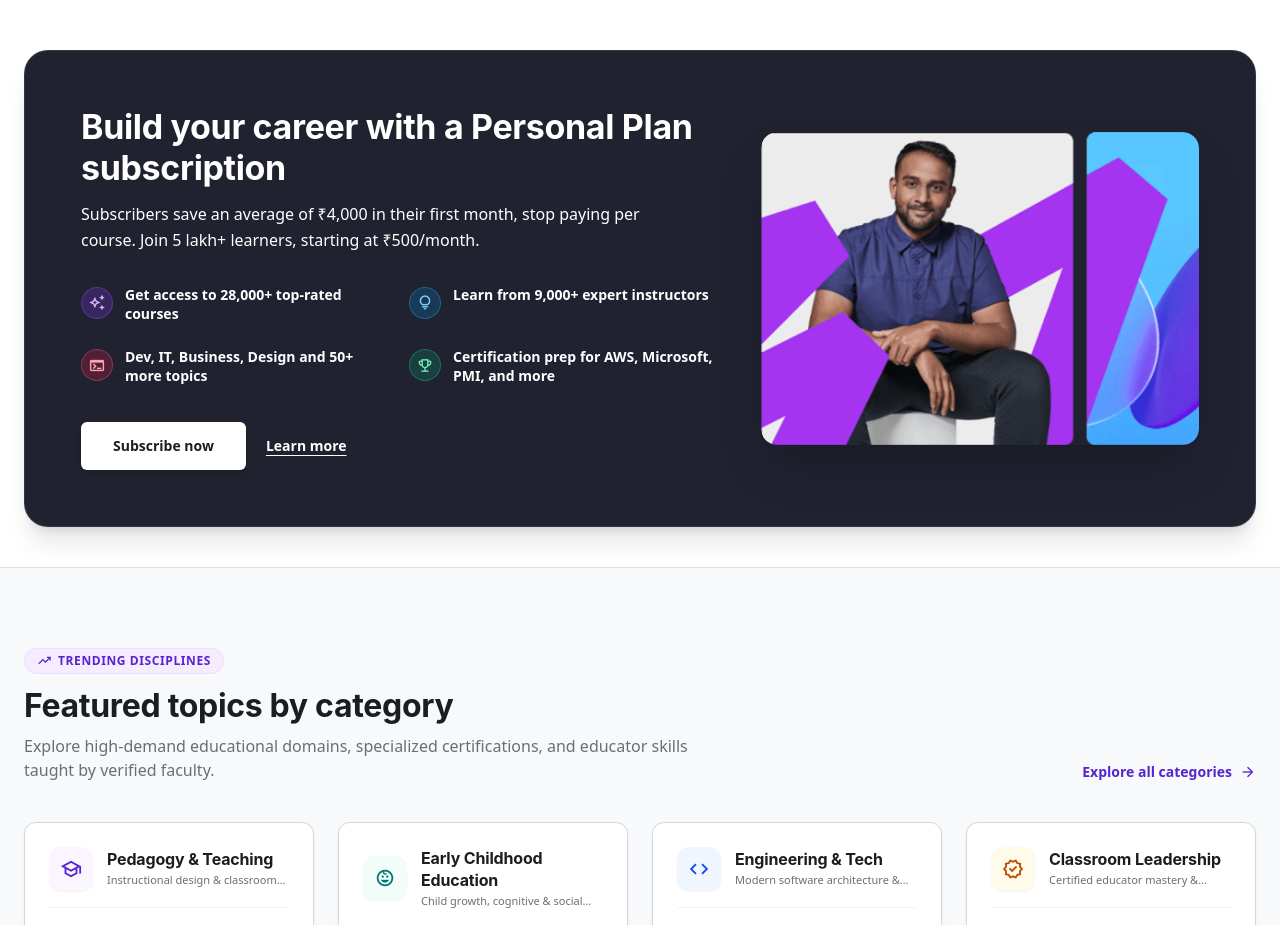
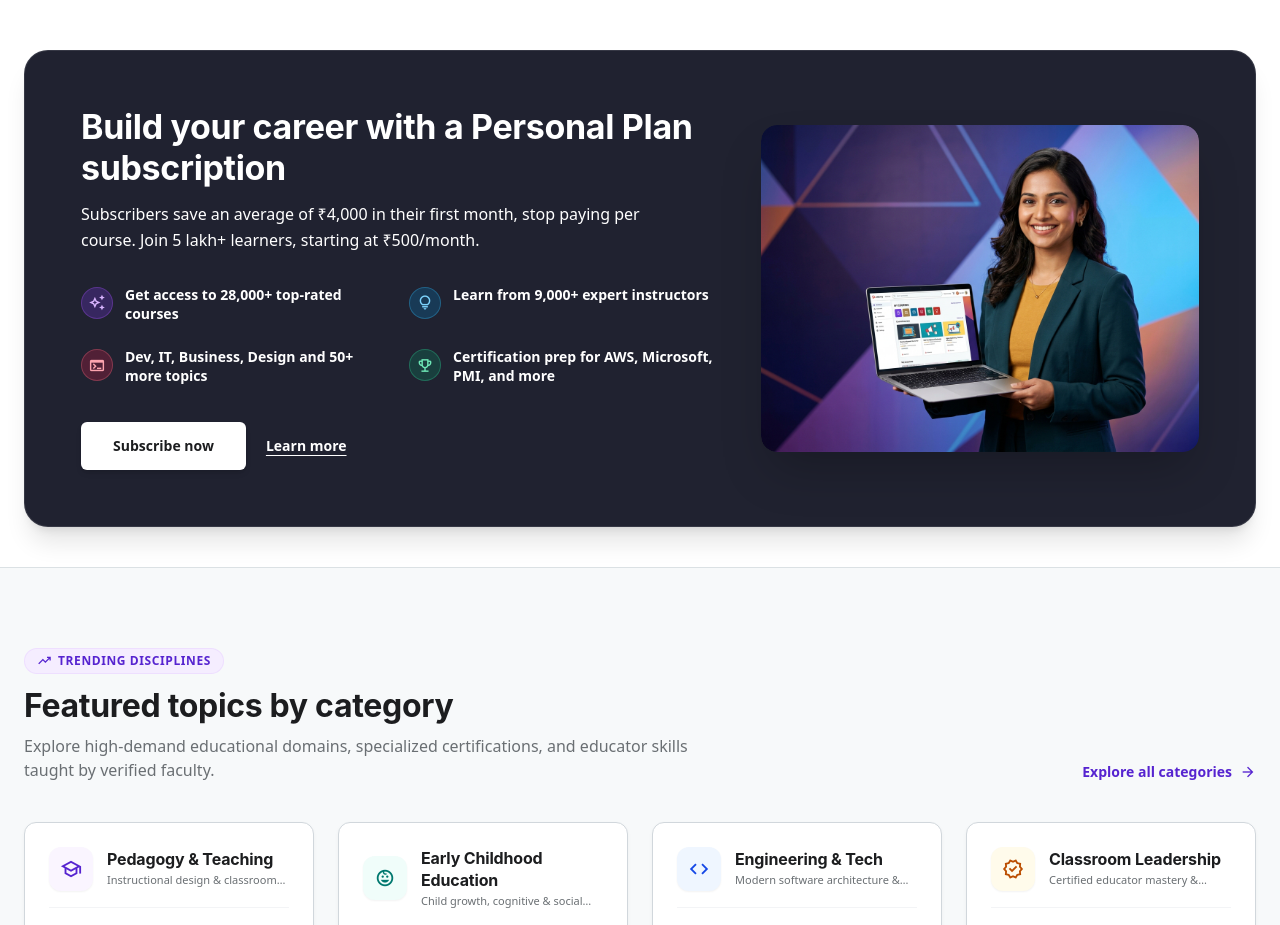
Before and after one commit to piyushshri253-arch/lms, a Next.js app: page / in a window 1280 px wide. Shown: the part 800-1725 px from the top of the page. Built offline with nearby package versions, Linux system fonts and the light colour scheme; no server answers; the database is empty.

Commit message:
Update image for Personal Plan subscription section on home page

```diff
--- a/src/components/landing/UdemyPersonalPlanSection.tsx
+++ b/src/components/landing/UdemyPersonalPlanSection.tsx
@@ -107,8 +107,8 @@ export const UdemyPersonalPlanSection: React.FC = () => {
             <div className="lg:col-span-5 flex items-center justify-center lg:justify-end">
               <div className="relative w-full max-w-[480px] rounded-2xl overflow-hidden shadow-2xl transition-transform duration-300 hover:scale-[1.01]">
                 <img
-                  src="/images/personal-plan-composite@2x.png"
-                  alt="Personal Plan subscription with Morena Teach"
+                  src="/images/personal-plan-career.jpg"
+                  alt="Build your career with Personal Plan subscription on Morena Teach"
                   className="w-full h-auto object-cover rounded-2xl"
                   loading="lazy"
                 />
```
Also changed, not shown: public/images/personal-plan-career.jpg (added).
